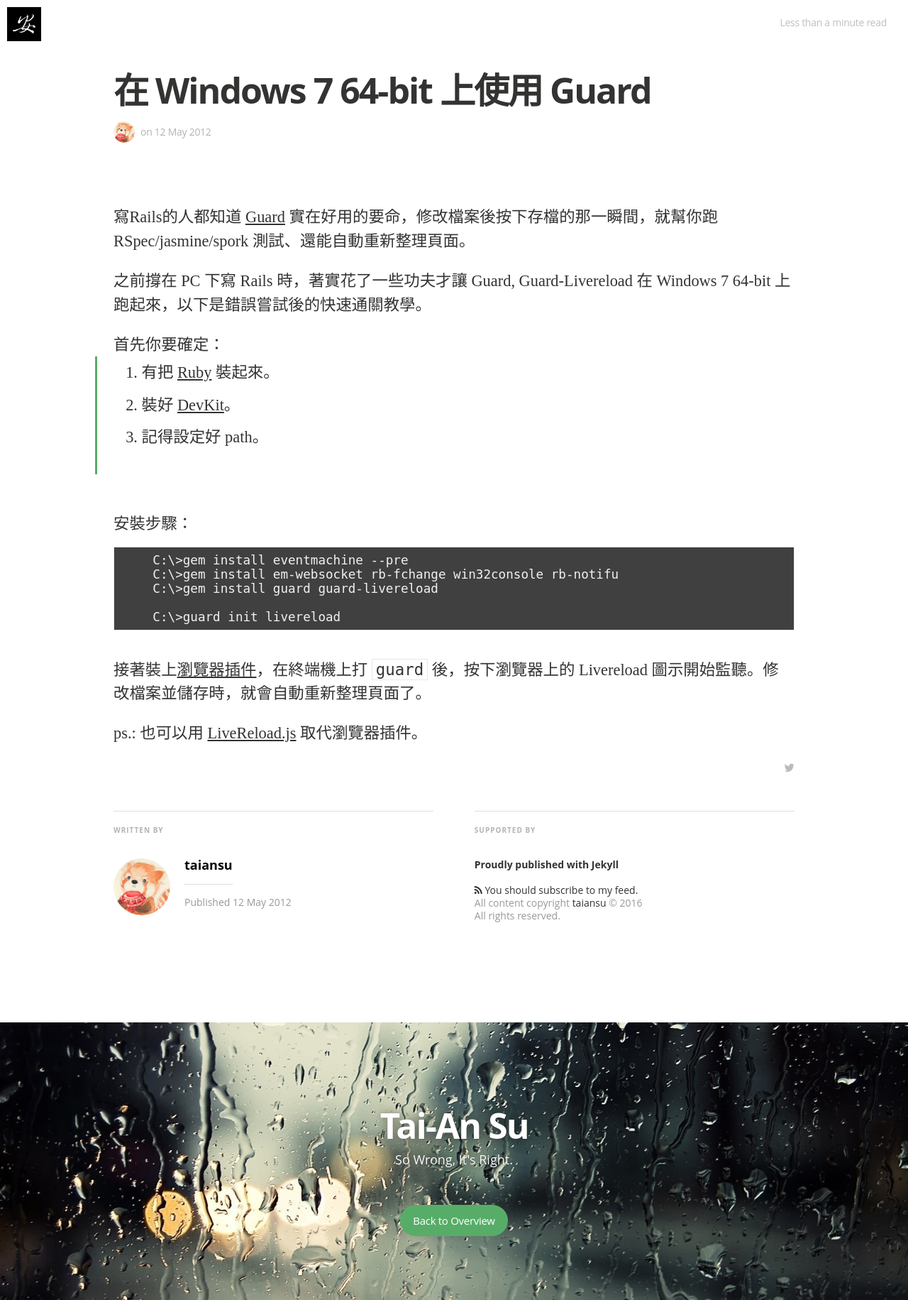
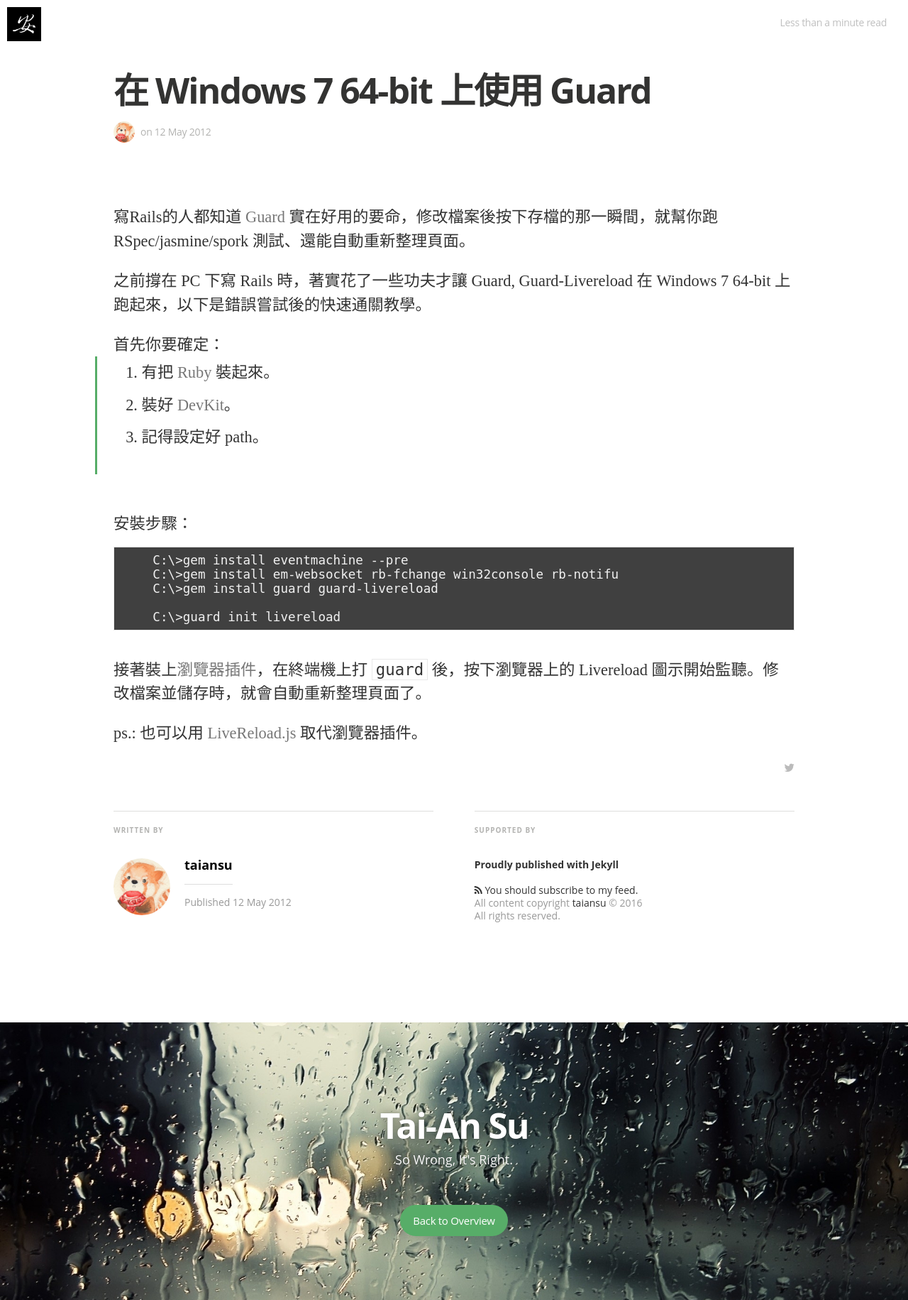
Before and after one commit to taiansu/blog, a Jekyll site: the page built from _posts/2012-05-12-guard-environment-on-windows.markdown, in a window 1280 px wide. Shown: the whole page at 71% size. Built offline with Jekyll 4.4.1, drawn with Linux system fonts in a browser that asks for light colours; nearby versions of some CDN libraries; some web fonts are replaced; comment, search, counter and statistics services are not loaded.

Commit message:
Fix style and rake task

```diff
--- a/css/main.sass
+++ b/css/main.sass
@@ -392,8 +392,10 @@ body
       -moz-hyphens: auto
       hyphens: auto
     a
-      color: #333
-      text-decoration: underline
+      color: #777
+      text-decoration: none
+      &:hover
+        text-decoration: underline
     img
       max-width: 100%
       margin: 0 auto
```
Also changed, not shown: 1 other file.
